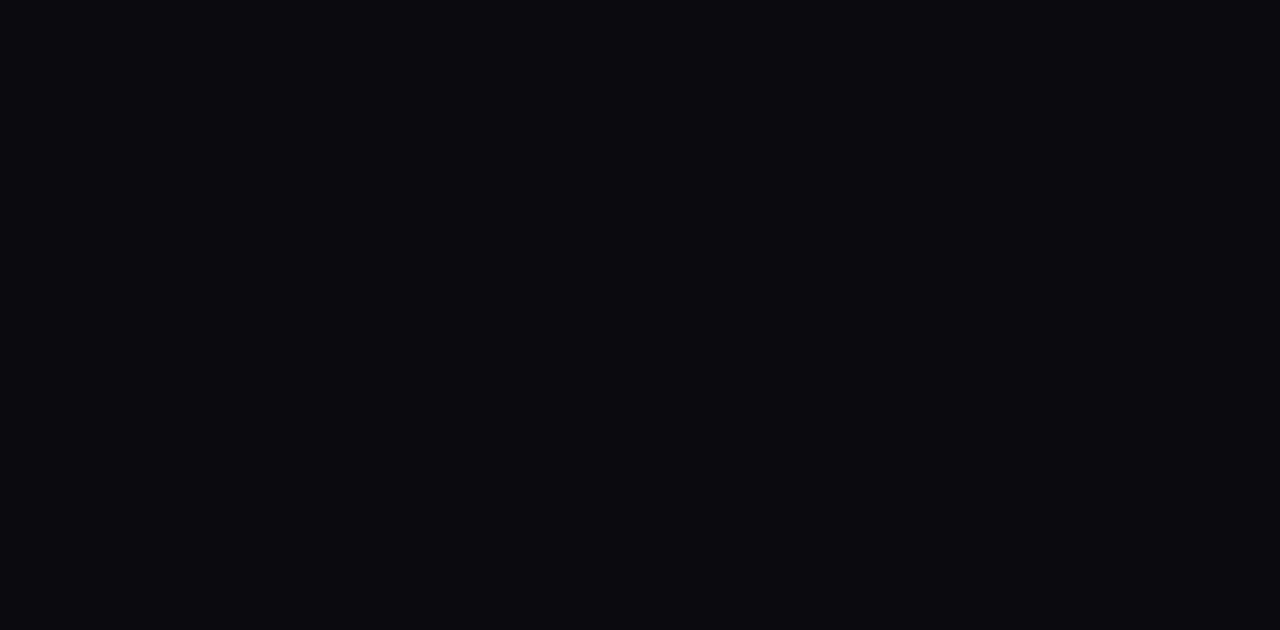
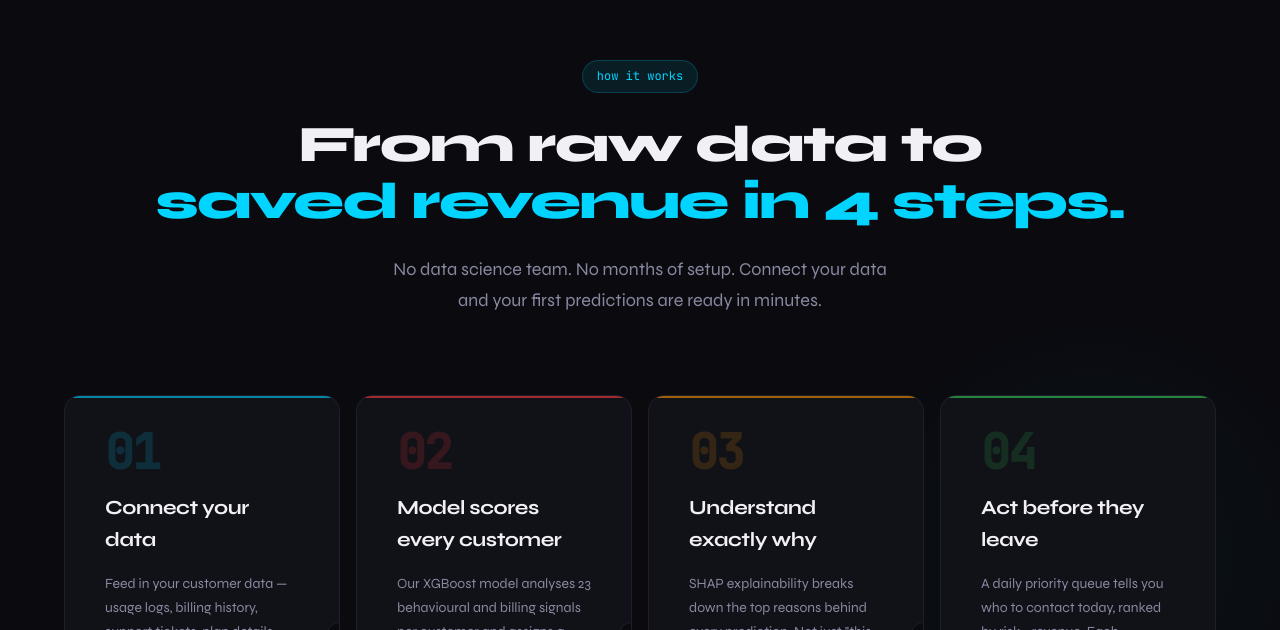
Before and after one commit to shaheerr1/churn-radar, a React (Vite) app in the folder frontend/: page / in a window 1280 px wide. Shown: the part 2170-2800 px from the top of the page. Before the commit the page ends 2102 px from the top, so only its background shows below. Built offline with nearby package versions, Linux system fonts and the light colour scheme.

Commit message:
HowItWorks

```diff
--- /dev/null
+++ b/frontend/src/components/HowItWorks.tsx
@@ -0,0 +1,325 @@
+const STEPS = [
+  {
+    number: "01",
+    title: "Connect your data",
+    description:
+      "Feed in your customer data — usage logs, billing history, support tickets, plan details. CSV upload or direct API. No data science team needed.",
+    detail: "Works with Stripe, Intercom, Mixpanel, or raw CSV exports.",
+    color: "var(--cyan)",
+  },
+  {
+    number: "02",
+    title: "Model scores every customer",
+    description:
+      "Our XGBoost model analyses 23 behavioural and billing signals per customer and assigns a churn probability score from 0–100% — updated weekly.",
+    detail:
+      "AUC 0.82 — validated across 5-fold cross validation on 7,032 customers.",
+    color: "var(--red)",
+  },
+  {
+    number: "03",
+    title: "Understand exactly why",
+    description:
+      'SHAP explainability breaks down the top reasons behind every prediction. Not just "this customer is at risk" — but "because they\'re month-to-month, paying £95, and only 2 months old."',
+    detail: "Every prediction is explainable. No black boxes.",
+    color: "#ff9500",
+  },
+  {
+    number: "04",
+    title: "Act before they leave",
+    description:
+      "A daily priority queue tells you who to contact today, ranked by risk × revenue. Each customer comes with a suggested action based on their specific churn drivers.",
+    detail: "Contact the right 20% of customers to catch 47% of all churners.",
+    color: "#30d158",
+  },
+];
+
+export default function HowItWorks() {
+  return (
+    <section
+      style={{
+        minHeight: "100vh",
+        display: "flex",
+        flexDirection: "column",
+        justifyContent: "center",
+        padding: "8rem 4rem",
+        position: "relative",
+        overflow: "hidden",
+      }}
+    >
+      {/* cyan glow */}
+      <div
+        style={{
+          position: "absolute",
+          top: "30%",
+          right: "-5%",
+          width: 500,
+          height: 500,
+          background:
+            "radial-gradient(circle, rgba(0,212,255,0.05) 0%, transparent 70%)",
+          zIndex: 0,
+        }}
+      />
+
+      <div
+        style={{
+          maxWidth: 1200,
+          margin: "0 auto",
+          width: "100%",
+          position: "relative",
+          zIndex: 1,
+        }}
+      >
+        {/* header */}
+        <div style={{ textAlign: "center", marginBottom: "5rem" }}>
+          <div
+            style={{
+              display: "inline-flex",
+              alignItems: "center",
+              gap: 8,
+              padding: "6px 14px",
+              background: "var(--cyan-dim)",
+              border: "1px solid #00d4ff33",
+              borderRadius: 999,
+              marginBottom: "1.5rem",
+            }}
+          >
+            <span
+              style={{
+                fontFamily: "var(--font-mono)",
+                fontSize: 12,
+                color: "var(--cyan)",
+              }}
+            >
+              how it works
+            </span>
+          </div>
+
+          <h2
+            style={{
+              fontSize: "clamp(2rem, 4vw, 3.5rem)",
+              fontWeight: 800,
+              letterSpacing: "-0.03em",
+              lineHeight: 1.1,
+              marginBottom: "1.5rem",
+            }}
+          >
+            From raw data to
+            <br />
+            <span style={{ color: "var(--cyan)" }}>
+              saved revenue in 4 steps.
+            </span>
+          </h2>
+
+          <p
+            style={{
+              fontSize: 18,
+              color: "var(--text-secondary)",
+              maxWidth: 520,
+              margin: "0 auto",
+              lineHeight: 1.7,
+            }}
+          >
+            No data science team. No months of setup. Connect your data and your
+            first predictions are ready in minutes.
+          </p>
+        </div>
+
+        {/* steps */}
+        <div
+          style={{
+            display: "grid",
+            gridTemplateColumns: "repeat(auto-fit, minmax(260px, 1fr))",
+            gap: 16,
+            marginBottom: "4rem",
+          }}
+        >
+          {STEPS.map((step, i) => (
+            <div
+              key={step.number}
+              style={{
+                background: "var(--bg-card)",
+                border: "1px solid var(--bg-border)",
+                borderRadius: 16,
+                padding: "2rem 2.5rem",
+                position: "relative",
+                overflow: "hidden",
+                transition: "border-color 0.3s, transform 0.3s",
+                cursor: "default",
+              }}
+              onMouseEnter={(e) => {
+                e.currentTarget.style.borderColor = step.color + "55";
+                e.currentTarget.style.transform = "translateY(-4px)";
+              }}
+              onMouseLeave={(e) => {
+                e.currentTarget.style.borderColor = "var(--bg-border)";
+                e.currentTarget.style.transform = "translateY(0)";
+              }}
+            >
+              {/* top accent line */}
+              <div
+                style={{
+                  position: "absolute",
+                  top: 0,
+                  left: 0,
+                  right: 0,
+                  height: 2,
+                  background: step.color,
+                  opacity: 0.6,
+                }}
+              />
+
+              {/* step number */}
+              <div
+                style={{
+                  fontFamily: "var(--font-mono)",
+                  fontSize: 48,
+                  fontWeight: 700,
+                  color: step.color,
+                  opacity: 0.15,
+                  lineHeight: 1,
+                  marginBottom: "1rem",
+                  letterSpacing: "-0.04em",
+                }}
+              >
+                {step.number}
+              </div>
+
+              <h3
+                style={{
+                  fontSize: 20,
+                  fontWeight: 700,
+                  letterSpacing: "-0.02em",
+                  marginBottom: "1rem",
+                  color: "var(--text-primary)",
+                }}
+              >
+                {step.title}
+              </h3>
+
+              <p
+                style={{
+                  fontSize: 14,
+                  color: "var(--text-secondary)",
+                  lineHeight: 1.7,
+                  marginBottom: "1.5rem",
+                }}
+              >
+                {step.description}
+              </p>
+
+              <div
+                style={{
+                  display: "flex",
+                  alignItems: "flex-start",
+                  gap: 8,
+                  padding: "10px 14px",
+                  background: step.color + "0f",
+                  border: `1px solid ${step.color}22`,
+                  borderRadius: 8,
+                }}
+              >
+                <span
+                  style={{
+                    fontFamily: "var(--font-mono)",
+                    fontSize: 12,
+                    color: step.color,
+                    lineHeight: 1.5,
+                  }}
+                >
+                  {step.detail}
+                </span>
+              </div>
+
+              {/* connector arrow — not on last */}
+              {i < STEPS.length - 1 && (
+                <div
+                  style={{
+                    position: "absolute",
+                    right: -12,
+                    top: "50%",
+                    transform: "translateY(-50%)",
+                    width: 24,
+                    height: 24,
+                    background: "var(--bg)",
+                    border: "1px solid var(--bg-border)",
+                    borderRadius: "50%",
+                    display: "flex",
+                    alignItems: "center",
+                    justifyContent: "center",
+                    fontFamily: "var(--font-mono)",
+                    fontSize: 10,
+                    color: "var(--text-muted)",
+                    zIndex: 2,
+                  }}
+                >
+                  →
+                </div>
+              )}
+            </div>
+          ))}
+        </div>
+
+        {/* bottom bar */}
+        <div
+          style={{
+            background: "var(--bg-card)",
+            border: "1px solid var(--bg-border)",
+            borderRadius: 16,
+            padding: "2rem 3rem",
+            display: "flex",
+            alignItems: "center",
+            justifyContent: "space-between",
+            flexWrap: "wrap",
+            gap: "1rem",
+          }}
+        >
+          <div>
+            <div
+              style={{
+                fontSize: 18,
+                fontWeight: 700,
+                letterSpacing: "-0.02em",
+                marginBottom: 4,
+              }}
+            >
+              Ready to see it with your data?
+            </div>
+            <div
+              style={{
+                fontSize: 14,
+                color: "var(--text-secondary)",
+              }}
+            >
+              Takes less than 10 minutes to get your first predictions.
+            </div>
+          </div>
+          <button
+            style={{
+              padding: "12px 28px",
+              background: "var(--cyan)",
+              border: "none",
+              borderRadius: 10,
+              color: "#0a0a0f",
+              fontSize: 15,
+              fontWeight: 700,
+              cursor: "pointer",
+              fontFamily: "var(--font-display)",
+              transition: "opacity 0.2s, transform 0.2s",
+            }}
+            onMouseEnter={(e) => {
+              e.currentTarget.style.opacity = "0.9";
+              e.currentTarget.style.transform = "translateY(-2px)";
+            }}
+            onMouseLeave={(e) => {
+              e.currentTarget.style.opacity = "1";
+              e.currentTarget.style.transform = "translateY(0)";
+            }}
+          >
+            Get started free →
+          </button>
+        </div>
+      </div>
+    </section>
+  );
+}
--- a/frontend/src/pages/Landing.tsx
+++ b/frontend/src/pages/Landing.tsx
@@ -1,7 +1,7 @@
 import Navbar from "../components/Navbar";
 import Hero from "../components/Hero";
 import ProblemSection from "../components/ProblemSection";
-// import HowItWorks from "../components/HowItWorks";
+import HowItWorks from "../components/HowItWorks";
 // import SocialProof from "../components/SocialProof";
 // import CTA from "../components/CTA";
 
@@ -11,9 +11,9 @@ export default function Landing() {
       <Navbar />
       <Hero />
       <ProblemSection />
-      {/* <HowItWorks />
-      <SocialProof />
-      <CTA /> */}
+      <HowItWorks />
+      {/* <SocialProof /> */}
+      {/* <CTA /> */}
     </main>
   );
 }
```
